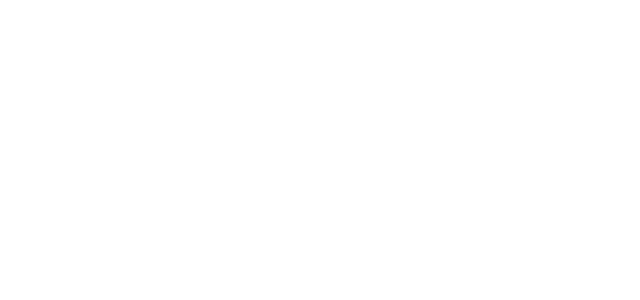
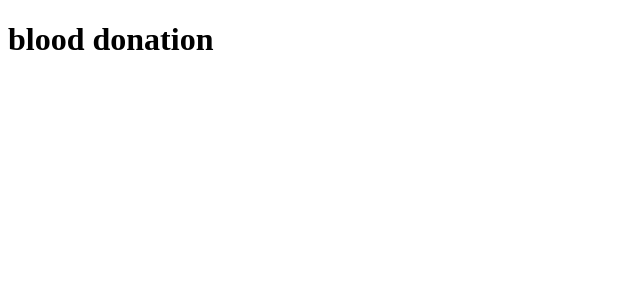
Before and after one commit to adityalakandri3/Blood-Donation-System, a React (Vite) app in the folder Client/: page / in a window 1280 px wide. Shown: the top 300 px of the page, without its empty margins (0-640 px from the left). Built offline with nearby package versions, Linux system fonts and the light colour scheme.

Commit message:
client setup

```diff
--- a/Client/package.json
+++ b/Client/package.json
@@ -34,12 +34,12 @@
     "@eslint/js": "^9.13.0",
     "@types/react": "^18.3.12",
     "@types/react-dom": "^18.3.1",
-    "@vitejs/plugin-react": "^4.3.3",
+    "@vitejs/plugin-react": "^4.4.1",
     "eslint": "^9.13.0",
     "eslint-plugin-react": "^7.37.2",
     "eslint-plugin-react-hooks": "^5.0.0",
     "eslint-plugin-react-refresh": "^0.4.14",
     "globals": "^15.11.0",
-    "vite": "^6.3.2"
+    "vite": "^5.4.18"
   }
 }
--- a/Client/src/App.jsx
+++ b/Client/src/App.jsx
@@ -3,7 +3,7 @@ import React from 'react'
 const App = () => {
   return (
     <div>
-
+      <h1>blood donation</h1>
     </div>
   )
 }
```
Also changed, not shown: 1 other file (tests, documents, lock files or other folders).
